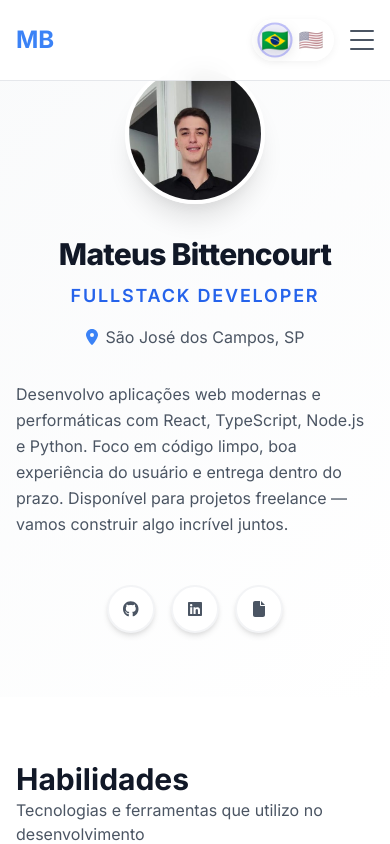
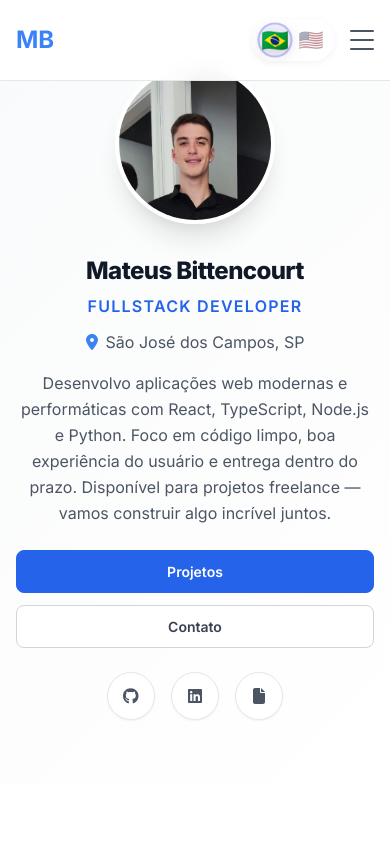
Before and after one commit to MateusBittenca/Portifolio, a React (Create React App) app: page / in a window 390 px wide. Shown: the top 844 px of the page. Built offline with nearby package versions, Linux system fonts and the light colour scheme.

Commit message:
melhorei o hero

```diff
--- a/src/components/sections/HeroSection.css
+++ b/src/components/sections/HeroSection.css
@@ -2,23 +2,25 @@
 .hero {
   padding: var(--section-padding) 0;
   background: linear-gradient(135deg, var(--gray-50) 0%, var(--white) 100%);
-  text-align: center;
 }
 
-.hero__content {
-  max-width: 800px;
+.hero__layout {
+  display: grid;
+  grid-template-columns: auto 1fr;
+  gap: var(--space-12);
+  align-items: center;
+  max-width: 960px;
   margin: 0 auto;
 }
 
-.hero__profile {
+.hero__photo {
   display: flex;
-  flex-direction: column;
-  align-items: center;
+  justify-content: center;
 }
 
 .hero__image {
-  margin-bottom: var(--space-8);
   position: relative;
+  flex-shrink: 0;
 }
 
 .hero__image::before {
@@ -35,8 +37,8 @@
 }
 
 .hero__image img {
-  width: 160px;
-  height: 160px;
+  width: 200px;
+  height: 200px;
   border-radius: 50%;
   object-fit: cover;
   border: 4px solid var(--white);
@@ -45,32 +47,39 @@
 }
 
 .hero__image img:hover {
-  transform: scale(1.05);
+  transform: scale(1.03);
+}
+
+.hero__info {
+  display: flex;
+  flex-direction: column;
+  align-items: flex-start;
+  text-align: left;
 }
 
 .hero__name {
-  font-size: var(--font-size-5xl);
+  font-size: var(--font-size-4xl);
   font-weight: var(--font-weight-extrabold);
   color: var(--gray-900);
   margin-bottom: var(--space-2);
   letter-spacing: -0.025em;
+  line-height: var(--line-height-tight);
 }
 
 .hero__title {
-  font-size: var(--font-size-xl);
+  font-size: var(--font-size-lg);
   font-weight: var(--font-weight-semibold);
   color: var(--primary-600);
-  margin-bottom: var(--space-4);
-  letter-spacing: 0.1em;
+  margin-bottom: var(--space-3);
+  letter-spacing: 0.08em;
   text-transform: uppercase;
 }
 
 .hero__location {
   display: flex;
   align-items: center;
-  justify-content: center;
   color: var(--gray-600);
-  margin-bottom: var(--space-8);
+  margin-bottom: var(--space-4);
   font-size: var(--font-size-base);
   gap: var(--space-2);
 }
@@ -80,34 +89,74 @@
 }
 
 .hero__description {
-  font-size: var(--font-size-lg);
+  font-size: var(--font-size-base);
   color: var(--gray-600);
   line-height: var(--line-height-relaxed);
-  margin-bottom: var(--space-12);
-  max-width: 700px;
-  margin-left: auto;
-  margin-right: auto;
+  margin-bottom: var(--space-6);
+  max-width: 560px;
+}
+
+.hero__actions {
+  display: flex;
+  flex-wrap: wrap;
+  gap: var(--space-3);
+  margin-bottom: var(--space-6);
+}
+
+.hero__cta {
+  padding: var(--space-3) var(--space-6);
+  border-radius: var(--radius-lg);
+  font-size: var(--font-size-sm);
+  font-weight: var(--font-weight-semibold);
+  cursor: pointer;
+  transition: all var(--transition-fast);
+  font-family: inherit;
+  border: 1px solid transparent;
+}
+
+.hero__cta--primary {
+  background: var(--primary-600);
+  color: var(--white);
+  border-color: var(--primary-600);
+}
+
+.hero__cta--primary:hover {
+  background: var(--primary-700);
+  border-color: var(--primary-700);
+  transform: translateY(-1px);
+  box-shadow: var(--shadow-md);
+}
+
+.hero__cta--secondary {
+  background: var(--white);
+  color: var(--gray-700);
+  border-color: var(--gray-300);
+}
+
+.hero__cta--secondary:hover {
+  background: var(--gray-50);
+  border-color: var(--gray-400);
+  color: var(--gray-900);
 }
 
 .hero__social {
   display: flex;
-  justify-content: center;
-  gap: var(--space-6);
+  gap: var(--space-4);
 }
 
 .social-link {
   display: flex;
   align-items: center;
   justify-content: center;
-  width: 56px;
-  height: 56px;
+  width: 48px;
+  height: 48px;
   background: var(--white);
   border-radius: 50%;
   color: var(--gray-600);
   text-decoration: none;
-  box-shadow: var(--shadow-md);
+  box-shadow: var(--shadow-sm);
   transition: all var(--transition-base);
-  border: 2px solid var(--gray-100);
+  border: 1px solid var(--gray-200);
   cursor: pointer;
   font-family: inherit;
 }
@@ -115,37 +164,54 @@
 .social-link:hover {
   background: var(--primary-500);
   color: var(--white);
-  transform: translateY(-4px);
-  box-shadow: var(--shadow-xl);
+  transform: translateY(-2px);
+  box-shadow: var(--shadow-md);
   border-color: var(--primary-500);
 }
 
-/* Responsive */
 @media (max-width: 768px) {
   .hero {
     padding: var(--section-padding-mobile) 0;
   }
 
+  .hero__layout {
+    grid-template-columns: 1fr;
+    gap: var(--space-8);
+    text-align: center;
+  }
+
+  .hero__info {
+    align-items: center;
+    text-align: center;
+  }
+
   .hero__name {
-    font-size: var(--font-size-4xl);
+    font-size: var(--font-size-3xl);
   }
 
   .hero__title {
-    font-size: var(--font-size-lg);
+    font-size: var(--font-size-base);
+  }
+
+  .hero__location {
+    justify-content: center;
   }
 
   .hero__description {
     font-size: var(--font-size-base);
-    text-align: left;
+  }
+
+  .hero__actions {
+    justify-content: center;
   }
 
   .hero__social {
-    gap: var(--space-4);
+    justify-content: center;
   }
 
-  .social-link {
-    width: 48px;
-    height: 48px;
+  .hero__image img {
+    width: 160px;
+    height: 160px;
   }
 }
 
@@ -155,11 +221,16 @@
   }
 
   .hero__name {
-    font-size: var(--font-size-3xl);
+    font-size: var(--font-size-2xl);
   }
 
-  .hero__image img {
-    width: 140px;
-    height: 140px;
+  .hero__actions {
+    flex-direction: column;
+    width: 100%;
+  }
+
+  .hero__cta {
+    width: 100%;
+    text-align: center;
   }
 }
--- a/src/components/sections/HeroSection.jsx
+++ b/src/components/sections/HeroSection.jsx
@@ -5,21 +5,29 @@ import { faMapMarkerAlt, faFile } from "@fortawesome/free-solid-svg-icons";
 import { useTranslation } from '../../hooks/useTranslation';
 import './HeroSection.css';
 import EuImg from '../../assets/img/Eu.jpg';
-// Currículo agora está em public/assets/pdf/
 
 function HeroSection() {
     const { t } = useTranslation();
     const nome = "Mateus Bittencourt";
 
+    const scrollToSection = (sectionId) => {
+        const element = document.getElementById(sectionId);
+        if (element) {
+            element.scrollIntoView({ behavior: 'smooth' });
+        }
+    };
+
     return (
         <section id="about" className="hero">
             <div className="container">
-                <div className="hero__content">
-                    <div className="hero__profile">
+                <div className="hero__layout">
+                    <div className="hero__photo">
                         <div className="hero__image">
                             <img src={EuImg} alt="Mateus Bittencourt" />
                         </div>
+                    </div>
 
+                    <div className="hero__info">
                         <h1 className="hero__name">{nome}</h1>
                         <p className="hero__title">{t('hero.profession')}</p>
 
@@ -29,6 +37,23 @@ function HeroSection() {
                         </div>
 
                         <p className="hero__description">{t('hero.description')}</p>
+
+                        <div className="hero__actions">
+                            <button
+                                type="button"
+                                className="hero__cta hero__cta--primary"
+                                onClick={() => scrollToSection('projects')}
+                            >
+                                {t('navigation.projects')}
+                            </button>
+                            <button
+                                type="button"
+                                className="hero__cta hero__cta--secondary"
+                                onClick={() => scrollToSection('contact')}
+                            >
+                                {t('navigation.contact')}
+                            </button>
+                        </div>
 
                         <div className="hero__social">
                             <a href="https://github.com/MateusBittenca" className="social-link" target="_blank" rel="noopener noreferrer" aria-label="GitHub">
--- a/src/layout/Icons.css
+++ b/src/layout/Icons.css
@@ -41,12 +41,10 @@
   transition: all var(--transition-base);
 }
 
-/* Cores dinâmicas para cada tecnologia no hover */
 .icons ul li:hover svg {
   color: var(--hover-color);
 }
 
-/* Responsive */
 @media (max-width: 768px) {
   .icons ul {
     gap: var(--space-6);
--- a/src/layout/Icons.jsx
+++ b/src/layout/Icons.jsx
@@ -16,7 +16,6 @@ import {
 import { faDatabase, faFile } from "@fortawesome/free-solid-svg-icons";
 
 function Icons({ icons }) {
-    // Mapeamento dos ícones para os objetos FontAwesome
     const iconMap = {
         faHtml5: faHtml5,
         faCss3: faCss3,
```
